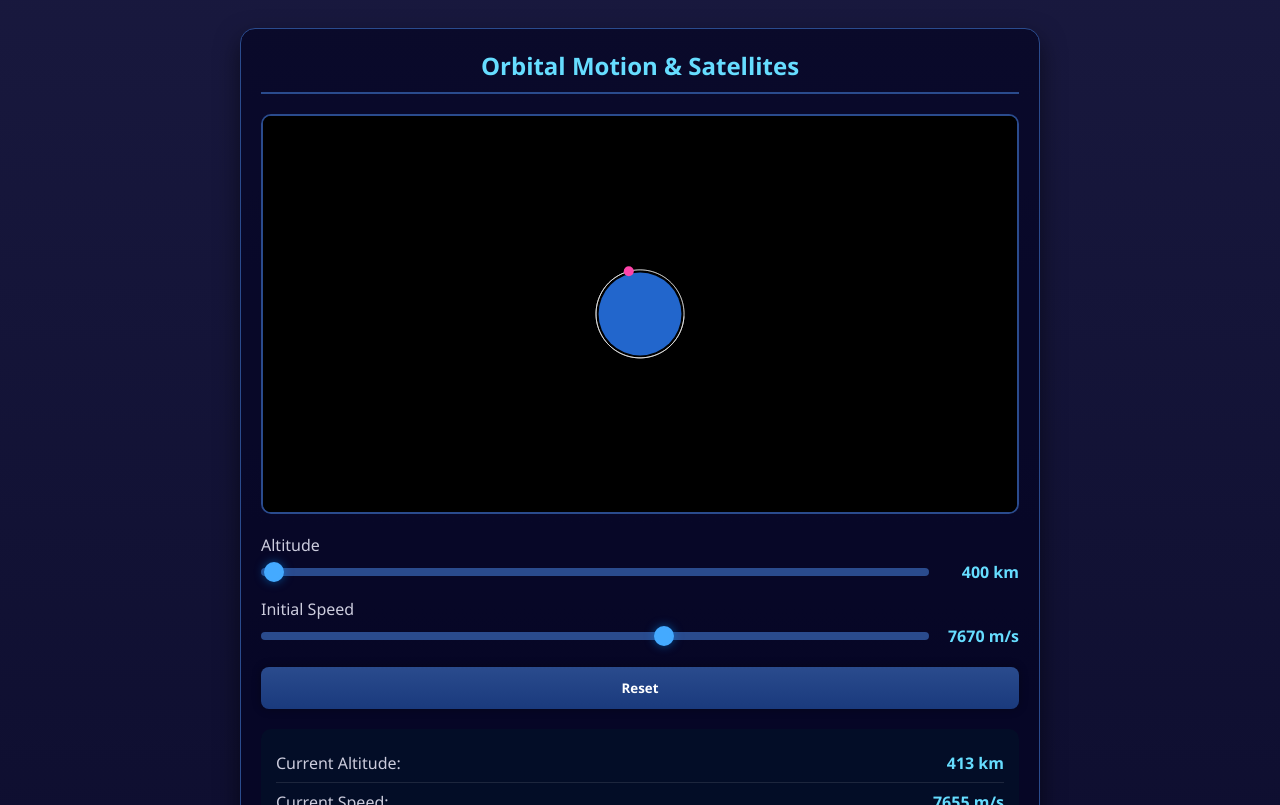
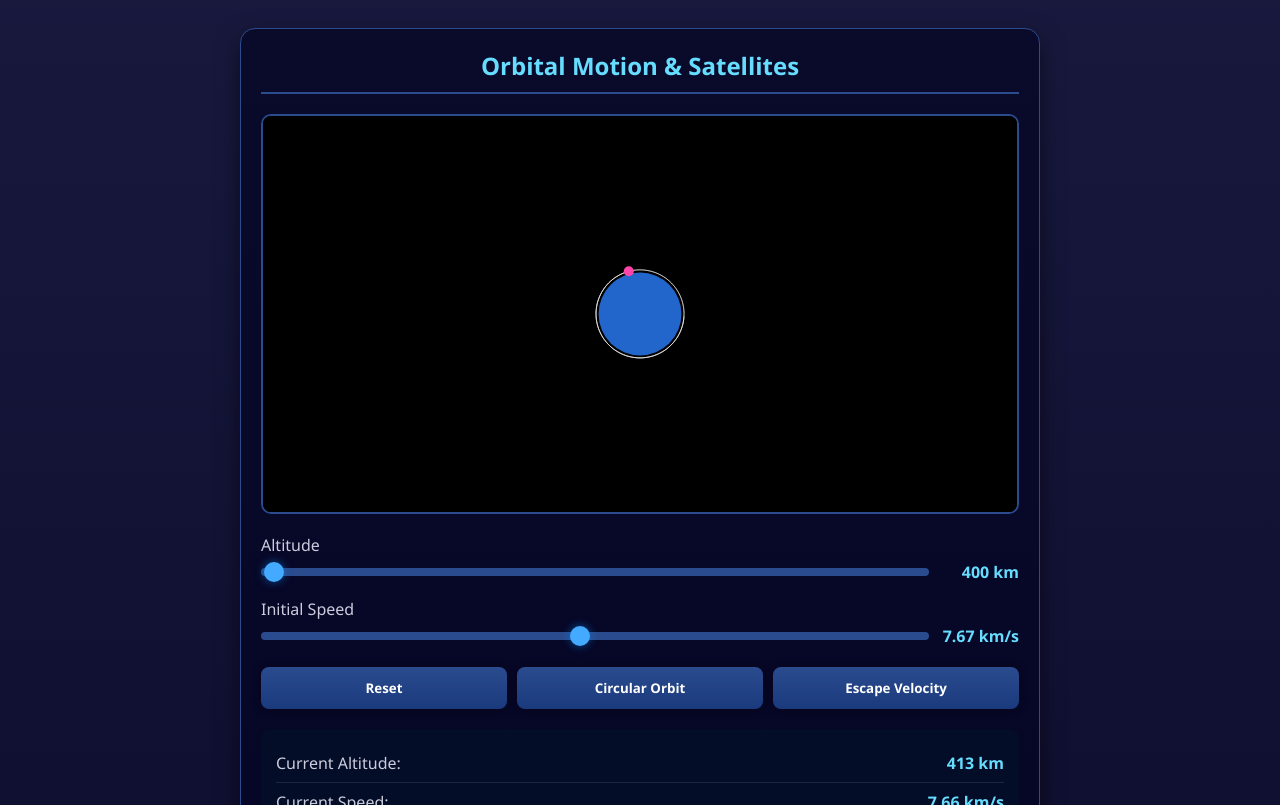
Before and after one commit to Praween-em/orbital_motion, a plain HTML site: page index.html in a window 1280 px wide. Shown: the part 147-952 px from the top of the page. Drawn offline with Linux system fonts and the light colour scheme.

Commit message:
Update index.html

```diff
--- a/index.html
+++ b/index.html
@@ -150,25 +150,30 @@
                 <div class="control-group">
                     <label for="speed">Initial Speed</label>
                     <div class="slider-container">
-                        <input type="range" id="speed" min="1000" max="12000" value="7670" step="10">
-                        <span class="value-display" id="speedValue">7670 km/s</span>
+                        <input type="range" id="speed" min="1" max="15" value="7.67" step="0.01">
+                        <span class="value-display" id="speedValue">7.67 km/s</span>
                     </div>
                 </div>
             </div>
             <div class="button-group">
                 <button id="resetOrbitBtn">Reset</button>
+                <button id="circularOrbitBtn">Circular Orbit</button>
+                <button id="escapeVelocityBtn">Escape Velocity</button>
             </div>
             <div class="metrics">
                 <div class="metric"><span class="label">Current Altitude:</span><span class="value" id="currentAltitudeValue">- km</span></div>
-                <div class="metric"><span class="label">Current Speed:</span><span class="value" id="currentSpeedValue">- m/s</span></div>
+                <div class="metric"><span class="label">Current Speed:</span><span class="value" id="currentSpeedValue">- km/s</span></div>
                 <div class="metric"><span class="label">Orbital Period:</span><span class="value" id="periodValue">- min</span></div>
                 <div class="metric"><span class="label">Orbit Type:</span><span class="value" id="orbitTypeValue">-</span></div>
+                <div class="metric"><span class="label">Escape Velocity:</span><span class="value" id="escapeVelocityValue">- km/s</span></div>
             </div>
             <div class="explanation">
                 <h3>Orbital Mechanics</h3>
                 <p>A satellite orbits when its velocity is perfectly balanced with the gravitational force pulling it toward the planet. This gravity provides the required centripetal force.</p>
                 <div class="formula">v = √(GM/r)</div>
                 <p>For a stable circular orbit, the initial speed must match the value from this formula. Try to find the correct speed for your chosen altitude!</p>
+                <p>Escape velocity is the minimum speed needed to break free from a planet's gravitational pull:</p>
+                <div class="formula">v_escape = √(2GM/r)</div>
             </div>
         </div>
     </div>
@@ -202,7 +207,7 @@
             }
 
             const altitude = parseInt(document.getElementById('altitude').value) * 1000;
-            const speed = parseInt(document.getElementById('speed').value);
+            const speed = parseFloat(document.getElementById('speed').value) * 1000; // Convert km/s to m/s
 
             satellite = {
                 x: EARTH_RADIUS + altitude,
@@ -213,9 +218,31 @@
             };
 
             document.getElementById('altitudeValue').textContent = (altitude/1000) + ' km';
-            document.getElementById('speedValue').textContent = speed + ' m/s';
+            document.getElementById('speedValue').textContent = (speed/1000).toFixed(2) + ' km/s';
 
             animationFrameId = requestAnimationFrame(animateOrbit);
+        }
+
+        function setCircularOrbit() {
+            const altitude = parseInt(document.getElementById('altitude').value) * 1000;
+            const r = EARTH_RADIUS + altitude;
+            const circularVelocity = Math.sqrt(G * EARTH_MASS / r) / 1000; // Convert to km/s
+
+            document.getElementById('speed').value = circularVelocity.toFixed(2);
+            document.getElementById('speedValue').textContent = circularVelocity.toFixed(2) + ' km/s';
+
+            resetOrbit();
+        }
+
+        function setEscapeVelocity() {
+            const altitude = parseInt(document.getElementById('altitude').value) * 1000;
+            const r = EARTH_RADIUS + altitude;
+            const escapeVelocity = Math.sqrt(2 * G * EARTH_MASS / r) / 1000; // Convert to km/s
+
+            document.getElementById('speed').value = escapeVelocity.toFixed(2);
+            document.getElementById('speedValue').textContent = escapeVelocity.toFixed(2) + ' km/s';
+
+            resetOrbit();
         }
 
         function drawOrbit() {
@@ -257,20 +284,21 @@
 
         function updateMetrics() {
             const r = Math.sqrt(satellite.x**2 + satellite.y**2);
-            const speed = Math.sqrt(satellite.vx**2 + satellite.vy**2);
+            const speed = Math.sqrt(satellite.vx**2 + satellite.vy**2) / 1000; // Convert to km/s
             const altitude = (r - EARTH_RADIUS) / 1000;
 
             document.getElementById('currentAltitudeValue').textContent = altitude.toFixed(0) + ' km';
-            document.getElementById('currentSpeedValue').textContent = speed.toFixed(0) + ' m/s';
+            document.getElementById('currentSpeedValue').textContent = speed.toFixed(2) + ' km/s';
 
-            const a = G * EARTH_MASS / r**2; // semi-major axis
             const period = 2 * Math.PI * Math.sqrt(r**3 / (G * EARTH_MASS)) / 60; // in minutes
             document.getElementById('periodValue').textContent = period > 0 && isFinite(period) ? period.toFixed(1) + ' min' : '-';
 
-            const escapeVelocity = Math.sqrt(2 * G * EARTH_MASS / r);
-            const circularVelocity = Math.sqrt(G * EARTH_MASS / r);
+            const escapeVelocity = Math.sqrt(2 * G * EARTH_MASS / r) / 1000; // Convert to km/s
+            const circularVelocity = Math.sqrt(G * EARTH_MASS / r) / 1000; // Convert to km/s
+            document.getElementById('escapeVelocityValue').textContent = escapeVelocity.toFixed(2) + ' km/s';
+
             let orbitType = 'Elliptical';
-            if (Math.abs(speed - circularVelocity) < 100) orbitType = 'Circular';
+            if (Math.abs(speed - circularVelocity) < 0.1) orbitType = 'Circular';
             if (speed > escapeVelocity) orbitType = 'Hyperbolic (Escape)';
             if (speed < circularVelocity * 0.8) orbitType = 'Sub-orbital (Crash)';
             document.getElementById('orbitTypeValue').textContent = orbitType;
@@ -310,8 +338,10 @@
         }
 
         document.getElementById('altitude').addEventListener('input', e => document.getElementById('altitudeValue').textContent = e.target.value + ' km');
-        document.getElementById('speed').addEventListener('input', e => document.getElementById('speedValue').textContent = e.target.value + ' m/s');
+        document.getElementById('speed').addEventListener('input', e => document.getElementById('speedValue').textContent = e.target.value + ' km/s');
         document.getElementById('resetOrbitBtn').addEventListener('click', resetOrbit);
+        document.getElementById('circularOrbitBtn').addEventListener('click', setCircularOrbit);
+        document.getElementById('escapeVelocityBtn').addEventListener('click', setEscapeVelocity);
 
         resetOrbit();
     </script>
```
